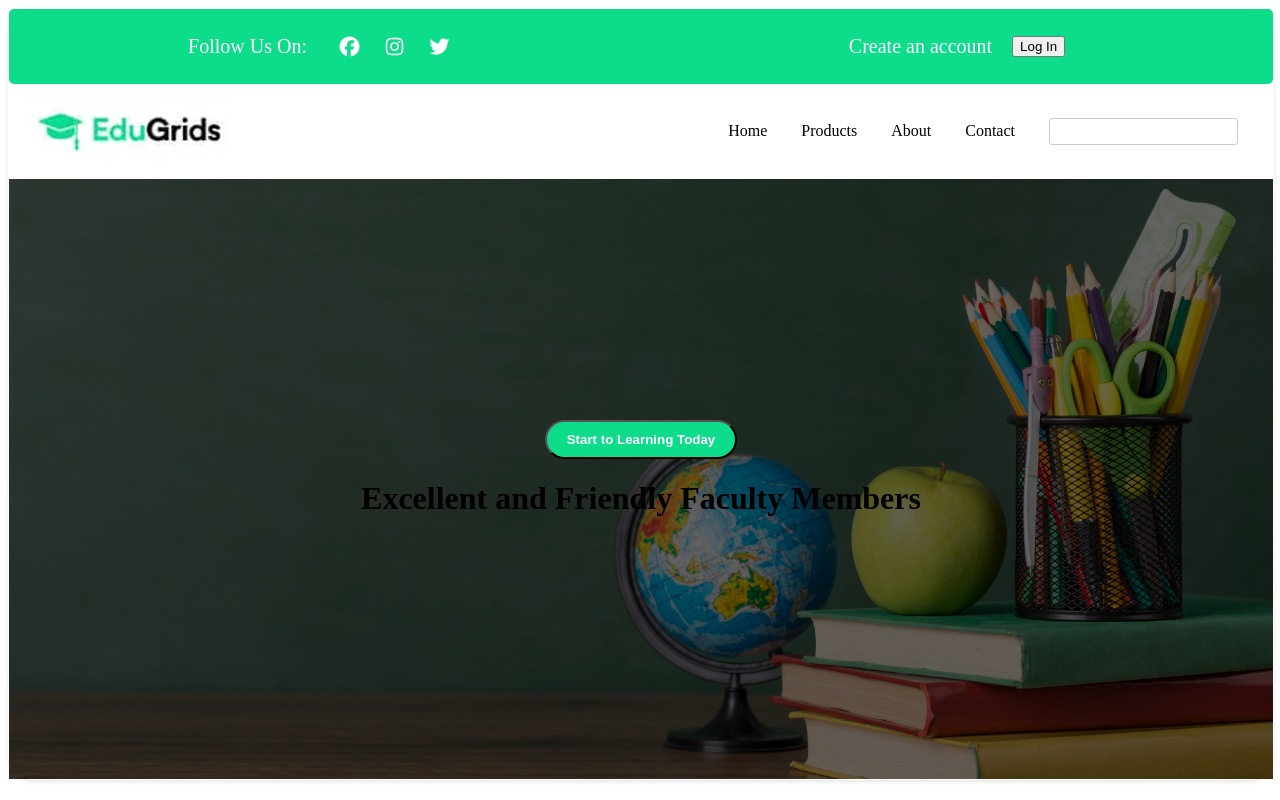
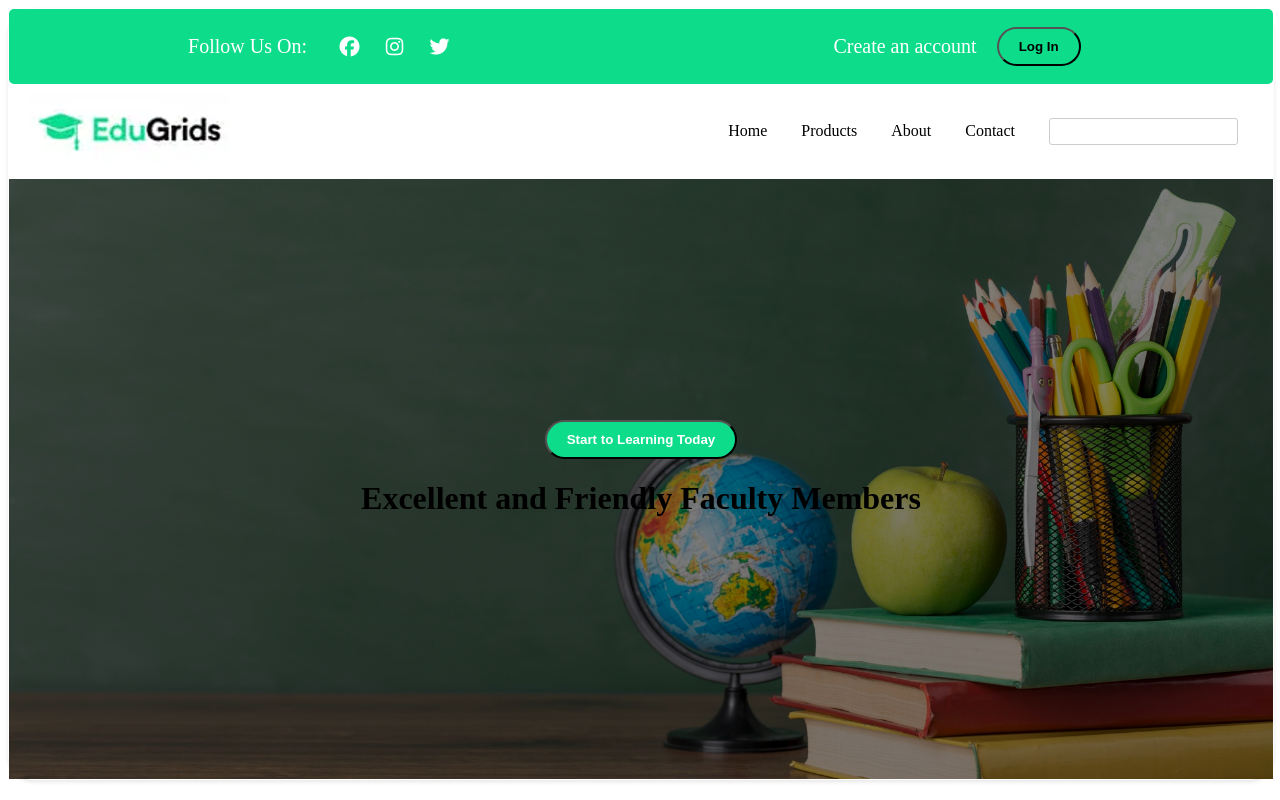
Before and after one commit to tejas-mahamuni02/study-demo-app, a plain HTML site: page index.html in a window 1280 px wide. Drawn offline with Linux system fonts and the light colour scheme.

Commit message:
created web page 1

```diff
--- a/style.css
+++ b/style.css
@@ -56,6 +56,15 @@ i {
   color: black;
 }
 
+.login-btn {
+  border-radius: 5px;
+  background-color: #fff;
+  background-color: #0ddc8b;
+  padding: 10px 20px;
+  font-weight: 700;
+  border-radius: 25px;
+}
+
 li {
   list-style: none;
   display: inline;
@@ -71,7 +80,7 @@ input[type="search"] {
 
 .main {
   /* background: url(bg.jpg) no-repeat center center/cover; */
-  background: linear-gradient(rgba(0, 0, 0, 0.6), rgba(0, 0, 0, 0.6)), url(bg.jpg) no-repeat center center/cover;
+  background: linear-gradient(rgba(0, 0, 0, 0.5), rgba(0, 0, 0, 0.5)), url(bg.jpg) no-repeat center center/cover;
   width: 100%;
   height: 75vh;
   display: flex;
```
